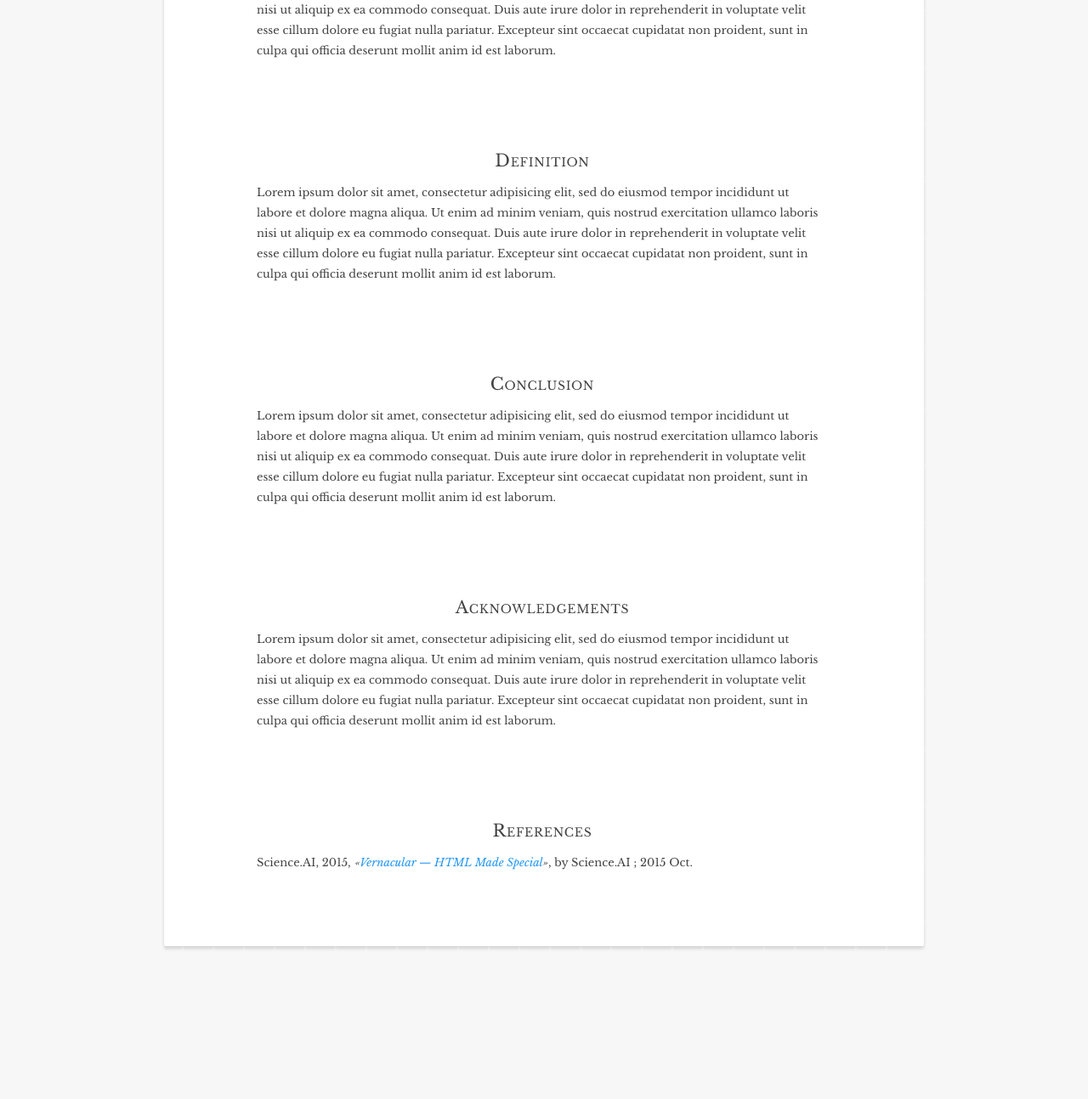
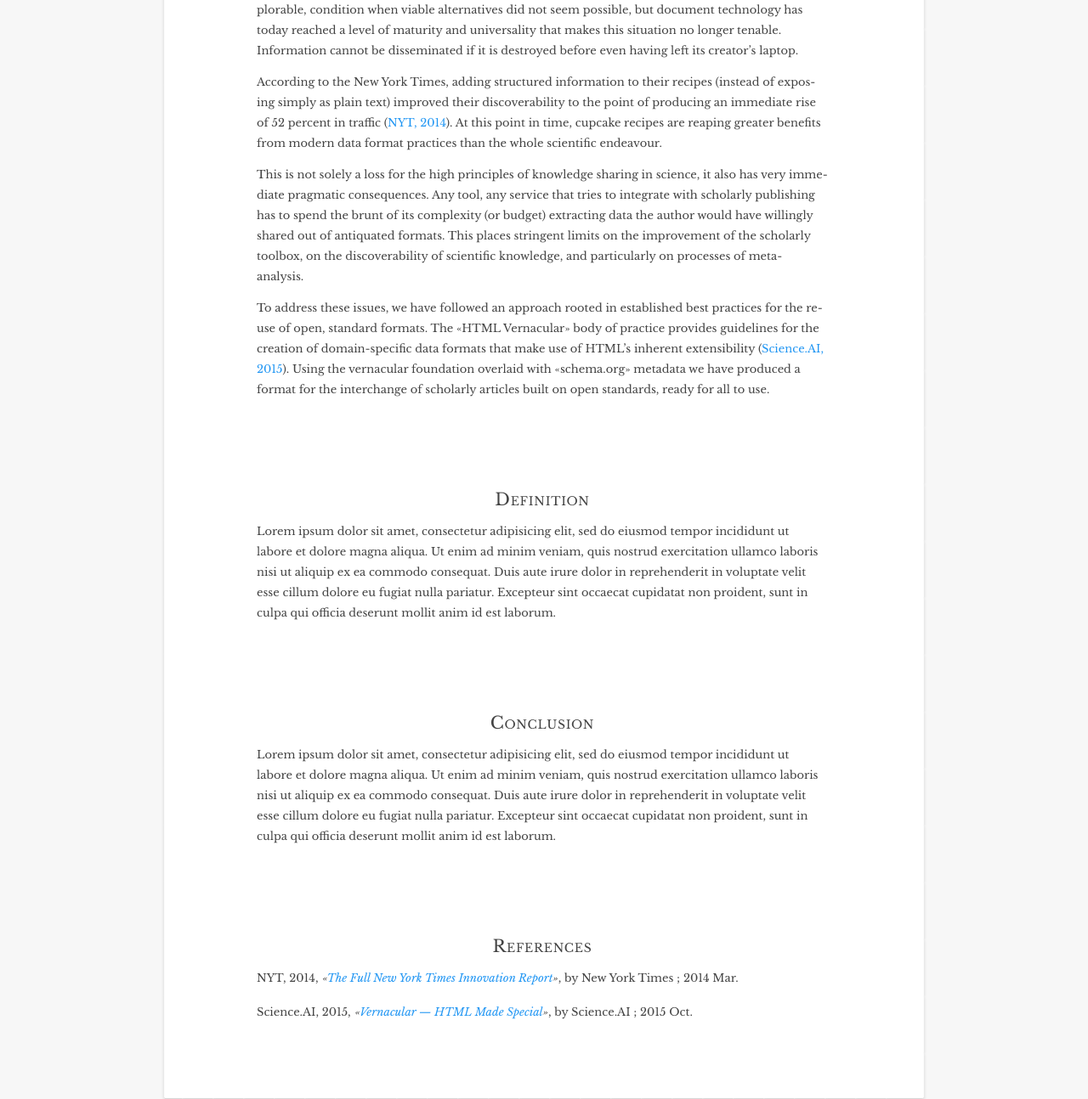
Before and after one commit to scienceai/scholarly.vernacular.io, a website: page index.html in a window 1280 px wide. Shown: the part 803-2097 px from the top of the page at 85% size. Before the commit the page ends 2044 px from the top, so only its background shows below. Drawn offline with nearby package versions, Linux system fonts and the light colour scheme.

Commit message:
motivation

```diff
--- a/index.html
+++ b/index.html
@@ -6,7 +6,12 @@
     <!-- <link rel="stylesheet" href="http://vernacular.io/vernacular.css"> -->
     <link rel="stylesheet" href="scholarly.css">
   </head>
-  <body prefix="schema: http://schema.org/ owl: http://www.w3.org/2002/07/owl# xsd: http://www.w3.org/2001/XMLSchema# sa: https://ns.science.ai/ rdf: http://www.w3.org/1999/02/22-rdf-syntax-ns# bibo: http://purl.org/ontology/bibo/ xml: http://www.w3.org/XML/1998/namespace vs: http://www.w3.org/2003/06/sw-vocab-status/ns# rdfs: http://www.w3.org/2000/01/rdf-schema#">
+  <body prefix="schema: http://schema.org/ owl: http://www.w3.org/2002/07/owl#
+                xsd: http://www.w3.org/2001/XMLSchema# sa: https://ns.science.ai/
+                rdf: http://www.w3.org/1999/02/22-rdf-syntax-ns#
+                bibo: http://purl.org/ontology/bibo/ xml: http://www.w3.org/XML/1998/namespace
+                vs: http://www.w3.org/2003/06/sw-vocab-status/ns#
+                rdfs: http://www.w3.org/2000/01/rdf-schema#">
     <header>
       <p class="title">Scholarly HTML</p>
       <p class="subtitle">Markedly Smart</p>
@@ -40,12 +45,35 @@
       <section typeof="sa:MaterialsAndMethods">
         <h2>Motivation</h2>
         <p>
-          Lorem ipsum dolor sit amet, consectetur adipisicing elit, sed do eiusmod tempor incididunt
-          ut labore et dolore magna aliqua. Ut enim ad minim veniam, quis nostrud exercitation
-          ullamco laboris nisi ut aliquip ex ea commodo consequat. Duis aute irure dolor in
-          reprehenderit in voluptate velit esse cillum dolore eu fugiat nulla pariatur. Excepteur
-          sint occaecat cupidatat non proident, sunt in culpa qui officia deserunt mollit anim id
-          est laborum.
+          Scholarly articles are still primarily encoded as unstructured graphics formats in which
+          most of the information initially created by research, or even just in the text, is lost.
+          This was an acceptable, if deplorable, condition when viable alternatives did not seem
+          possible, but document technology has today reached a level of maturity and universality
+          that makes this situation no longer tenable. Information cannot be disseminated if it is
+          destroyed before even having left its creator’s laptop.
+        </p>
+        <p>
+          According to the New York Times, adding structured information to their recipes (instead
+          of exposing simply as plain text) improved their discoverability to the point of producing
+          an immediate rise of 52 percent in traffic (<a href="#ref-nyt">NYT, 2014</a>). At this
+          point in time, cupcake recipes are reaping greater benefits from modern data format
+          practices than the whole scientific endeavour.
+        </p>
+        <p>
+          This is not solely a loss for the high principles of knowledge sharing in science, it also
+          has very immediate pragmatic consequences. Any tool, any service that tries to integrate
+          with scholarly publishing has to spend the brunt of its complexity (or budget) extracting
+          data the author would have willingly shared out of antiquated formats. This places
+          stringent limits on the improvement of the scholarly toolbox, on the discoverability of
+          scientific knowledge, and particularly on processes of meta-analysis.
+        </p>
+        <p>
+          To address these issues, we have followed an approach rooted in established best practices
+          for the reuse of open, standard formats. The «HTML Vernacular» body of practice provides
+          guidelines for the creation of domain-specific data formats that make use of HTML’s
+          inherent extensibility (<a href="#ref-vernacular">Science.AI, 2015</a>). Using the
+          vernacular foundation overlaid with «schema.org» metadata we have produced a format for
+          the interchange of scholarly articles built on open standards, ready for all to use.
         </p>
       </section>
       <section typeof="sa:Results">
@@ -59,6 +87,19 @@
           est laborum.
         </p>
         <!--
+          XXX
+          - copy & clean up stuff from article-interchange
+          - utf8
+          - DOCTYPE
+          - meta/@utf8
+          - title
+          - body/@prefix
+          - article/@typeof
+          - sections
+          - references
+          - block elements
+          - inlines
+          - order of content
           - reference list can be dl or ol
         -->
       </section>
@@ -72,21 +113,29 @@
           sint occaecat cupidatat non proident, sunt in culpa qui officia deserunt mollit anim id
           est laborum.
         </p>
-      </section>
-      <section typeof="sa:Acknowledgements">
-        <h2>Acknowledgements</h2>
-        <p>
-          Lorem ipsum dolor sit amet, consectetur adipisicing elit, sed do eiusmod tempor incididunt
-          ut labore et dolore magna aliqua. Ut enim ad minim veniam, quis nostrud exercitation
-          ullamco laboris nisi ut aliquip ex ea commodo consequat. Duis aute irure dolor in
-          reprehenderit in voluptate velit esse cillum dolore eu fugiat nulla pariatur. Excepteur
-          sint occaecat cupidatat non proident, sunt in culpa qui officia deserunt mollit anim id
-          est laborum.
-        </p>
+        <!--
+          XXX
+          - current status
+          - what it does
+          - what it could do next, GH issues, DPUB support
+          - still an area for improvement
+          -->
       </section>
       <section typeof="sa:ReferenceList">
         <h2>References</h2>
         <dl>
+          <dt>NYT, 2014</dt>
+          <dd id="ref-nyt" typeof="schema:ScholarlyArticle"
+              resource="http://www.scribd.com/doc/224608514/The-Full-New-York-Times-Innovation-Report">
+            <cite property="schema:name"><a
+              href="http://www.scribd.com/doc/224608514/The-Full-New-York-Times-Innovation-Report">The
+              Full New York Times Innovation Report</a></cite>,
+            by
+            <span property="schema:author" typeof="schema:Person">
+              <span property="schema:name">New York Times</span>
+            </span>;
+            <time property="schema:datePublished" datetime="2014-03" datatype="xsd:gYearMonth">2014 Mar</time>.
+          </dd>
           <dt>Science.AI, 2015</dt>
           <dd id="ref-vernacular" typeof="schema:ScholarlyArticle" resource="http://vernacular.io/">
             <cite property="schema:name"><a href="http://vernacular.io/">Vernacular — HTML Made Special</a></cite>,
--- a/scholarly.css
+++ b/scholarly.css
@@ -173,6 +173,9 @@ section[typeof='sa:ReferenceList'] dt {
 section[typeof='sa:ReferenceList'] dt::after {
   content: ',';
 }
+section[typeof='sa:ReferenceList'] dd {
+  margin-bottom: 16px;
+}
 section[typeof='sa:ReferenceList'] cite::before {
   content: '«';
 }
```
